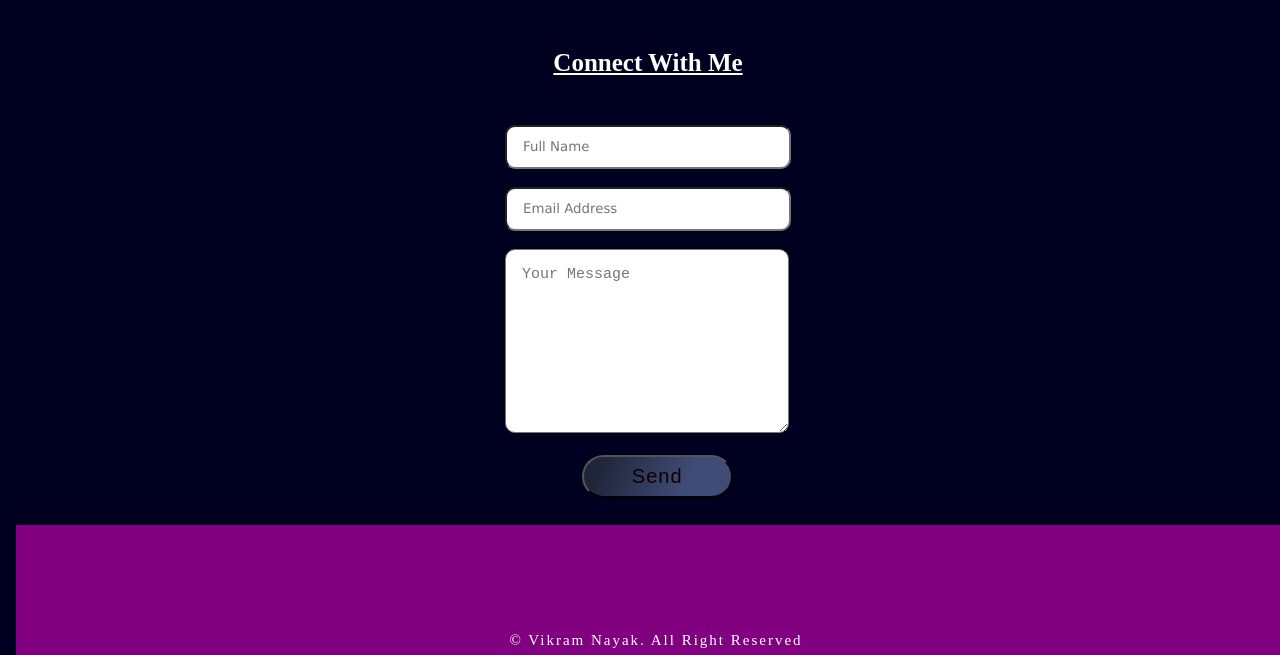
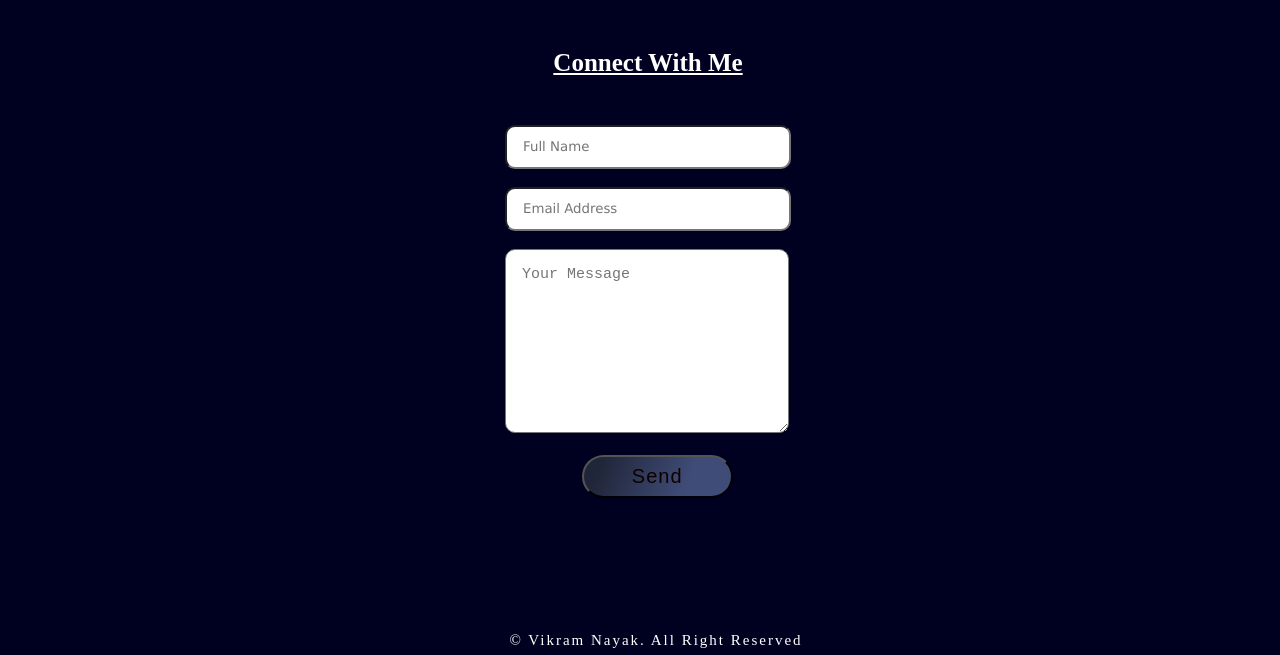
Before and after one commit to Vikram-ui2004/Normal-Portfolio, a plain HTML site: page index.html in a window 1280 px wide. Shown: the part 2307-2962 px from the top of the page. Drawn offline with Linux system fonts and the light colour scheme.

Commit message:
Update style.css

```diff
--- a/style.css
+++ b/style.css
@@ -237,10 +237,7 @@ p {
 .su:hover {
   background-color: rgb(31, 59, 31);
 }
-#endstate{
-  background-color: purple;
-  width: 100%;
-}
+
 
 @media (max-width: 1080px) {
   .middd {
```
